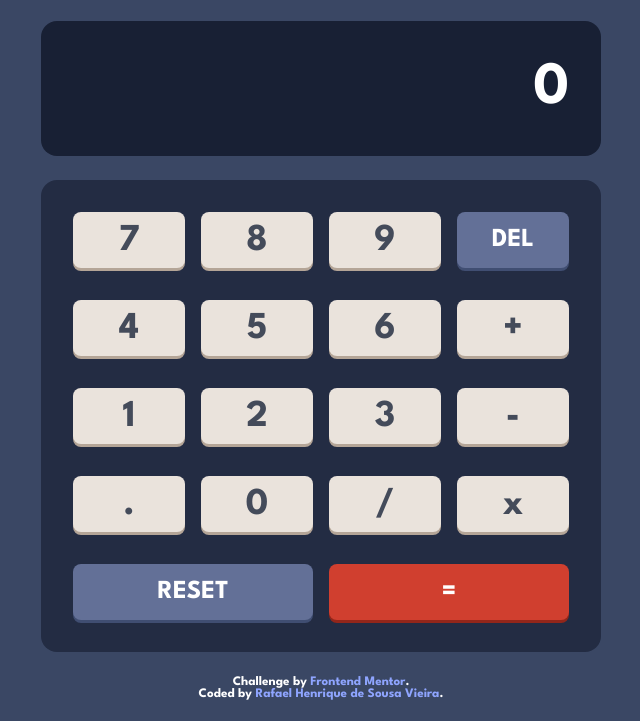
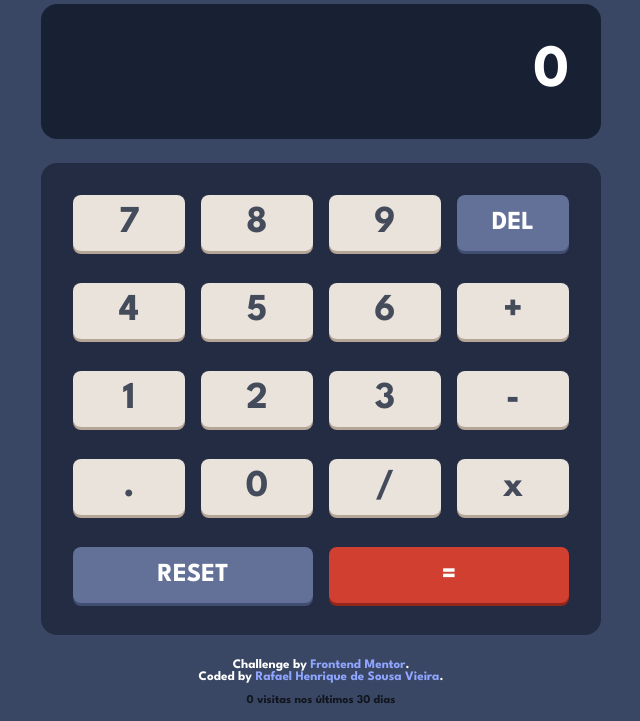
Before and after one commit to RafaelHDSV/Calculator-app, a plain HTML site: page index.html in a window 1280 px wide. Shown: the part 79-800 px from the top of the page, without its empty margins (319-959 px from the left). Drawn offline with Linux system fonts and the light colour scheme.

Commit message:
Show public visit count in the footer (board#22). (#1)

```diff
--- a/index.html
+++ b/index.html
@@ -87,6 +87,8 @@
 
   <script src="script.js"></script>
 <script data-name="BMC-Widget" data-cfasync="false" src="https://cdnjs.buymeacoffee.com/1.0.0/widget.prod.min.js" data-id="vieira" data-description="Support me on Buy me a coffee!" data-message="" data-color="#D03F2F" data-position="Right" data-x_margin="18" data-y_margin="18"></script>
+    <p id="va-visits" aria-live="polite" hidden style="margin:0;padding:0.75rem 1rem;text-align:center;font-size:0.75rem;opacity:0.7"></p>
+    <script type="module" src="js/visit-count.js"></script>
 </body>
 
 </html>
--- /dev/null
+++ b/js/visit-count.js
@@ -0,0 +1,22 @@
+const key = 'calculadora-app'
+const el = document.getElementById('va-visits')
+if (el) {
+  const local = ['localhost', '127.0.0.1', '[::1]'].includes(location.hostname)
+  ;(async () => {
+    try {
+      const res = await fetch(
+        `https://analytics.getvieira.com/v1/public/projects/${encodeURIComponent(key)}/summary?period=30d`
+      )
+      const data = res.ok ? await res.json() : null
+      const n = typeof data?.pageviews === 'number' ? data.pageviews : 0
+      if (!local && n <= 0) return
+      el.textContent = `${new Intl.NumberFormat('pt-BR').format(n)} visitas nos últimos 30 dias`
+      el.hidden = false
+    } catch {
+      if (local) {
+        el.textContent = '0 visitas nos últimos 30 dias'
+        el.hidden = false
+      }
+    }
+  })()
+}
```
